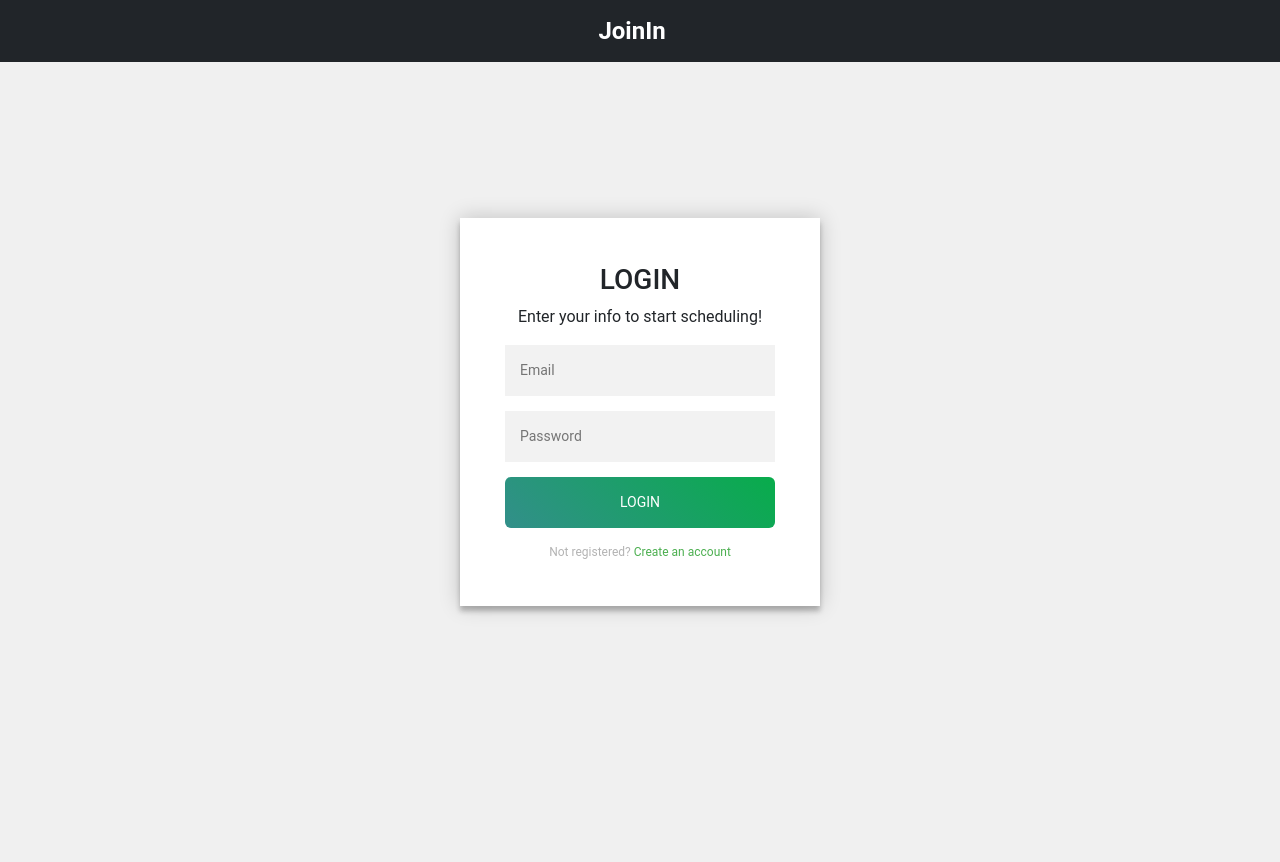
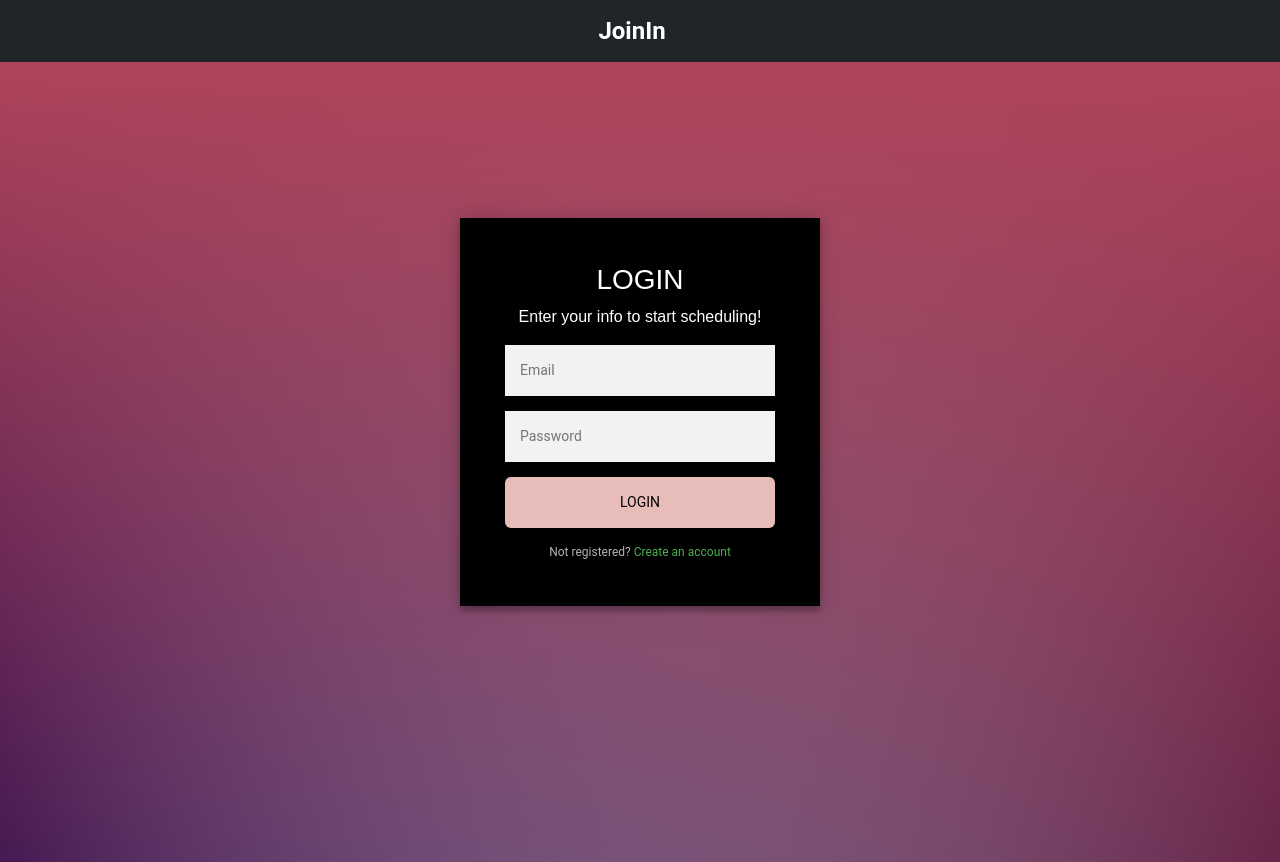
Before and after one commit to jomelsotelo/Scheduling-App, a React (Create React App) app in the folder frontend/: page /auth/login in a window 1280 px wide. Built offline with nearby package versions, Linux system fonts and the light colour scheme.

Commit message:
Added styling to login page and account page

```diff
--- a/frontend/src/assets/styles/StyleSheet.css
+++ b/frontend/src/assets/styles/StyleSheet.css
@@ -5,12 +5,6 @@ body {
   background: #f0f0f0
 }
 
-#C4 {
-  width: 1000px;
-  height: 900px;
-
-  background-position: center;
-}
 
 /* Style for login page*/
 
@@ -26,30 +20,40 @@ header a img {
   margin-top: 4px;
 }
 
+.login-header {
+  font-family: Arial, Helvetica, sans-serif;
+}
+
+/*The entire login page minus the nav bar*/
 .login-page {
-  /* width: 360px;
-    padding: 8% 0 0;
-    margin: auto; */
   display: flex;
   align-items: center;
   justify-content: center;
   height: 100vh;
-  background-color: #f0f0f0;
+  background:
+    linear-gradient(#ae445a, transparent),
+    linear-gradient(90deg, #451952, transparent),
+    linear-gradient(-90deg, #662549, transparent);
 }
 
+/*Account creattion page*/
 .create-page {
   display: flex;
   align-items: center;
   justify-content: center;
   height: 100vh;
-  background-color: #f0f0f0;
+  background:
+    linear-gradient(#ae445a, transparent),
+    linear-gradient(90deg, #451952, transparent),
+    linear-gradient(-90deg, #662549, transparent);
+  background-blend-mode: screen;
 }
 
 .home-page {
   display: flex;
   align-items: center;
   justify-content: center;
-  height: 50vh;
+  height: 100vh;
   text-align: center;
 }
 
@@ -58,15 +62,13 @@ header a img {
   padding: 20px;
 }
 
-/* .login-page .form .login {
-    margin-top: -31px;
-    margin-bottom: 26px;
-} */
 
+/*Login input form*/
 .form {
+  color: white;
   position: relative;
   z-index: 1;
-  background: #FFFFFF;
+  background: black;
   max-width: 360px;
   margin: 0 auto 100px;
   padding: 45px;
@@ -90,8 +92,7 @@ header a img {
   font-family: "Roboto", sans-serif;
   text-transform: uppercase;
   outline: 0;
-  background-color: #2DFFF5;
-  background-image: linear-gradient(45deg, #328f8a, #08ac4b);
+  background-color: #E8BCB9;
   width: 100%;
   border: 0;
   padding: 15px;
@@ -100,6 +101,7 @@ header a img {
   -webkit-transition: all 0.3 ease;
   transition: all 0.3 ease;
   cursor: pointer;
+  color: black;
 }
 
 .form .message {
@@ -169,7 +171,12 @@ body {
 }
 
 .rbc-btn-group button.active {
-  background-color: #0056b3;
+  background-color: #dd6a62;
+}
+
+/* React buttons*/
+.btn-primary:hover {
+  background-color: #bd5851;
 }
 
 /* Adjust styles for Today button */
@@ -214,8 +221,7 @@ body {
   background-color: rgba(61, 39, 84, 1);
 }
 
-.home-content,
-.home-content2 {
+.home-content {
   font-family: Times New Roman;
   color: white;
   border-radius: 12px;
@@ -223,4 +229,10 @@ body {
   box-shadow: 0px 0px 10px 5px#1D1A39;
 }
 
-/*CSS for Calendar.js*/
+/*CSS for Calendar.js page*/
+
+/*Help button*/
+
+#helpButton {
+  float: right;
+}
```
